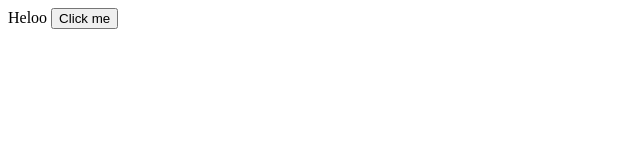
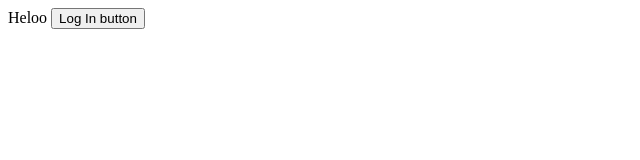
Before and after one commit to kartikgothwal/localProject, a plain HTML site: page index.html in a window 1280 px wide. Shown: the full height of the page, 0-640 px from the left. Drawn offline with Linux system fonts and the light colour scheme.

Commit message:
added a login button

```diff
--- a/index.html
+++ b/index.html
@@ -7,6 +7,6 @@
   </head>
   <body>
     Heloo
-    <button>Click me</button>
+    <button>Log In button</button>
   </body>
 </html>
```
